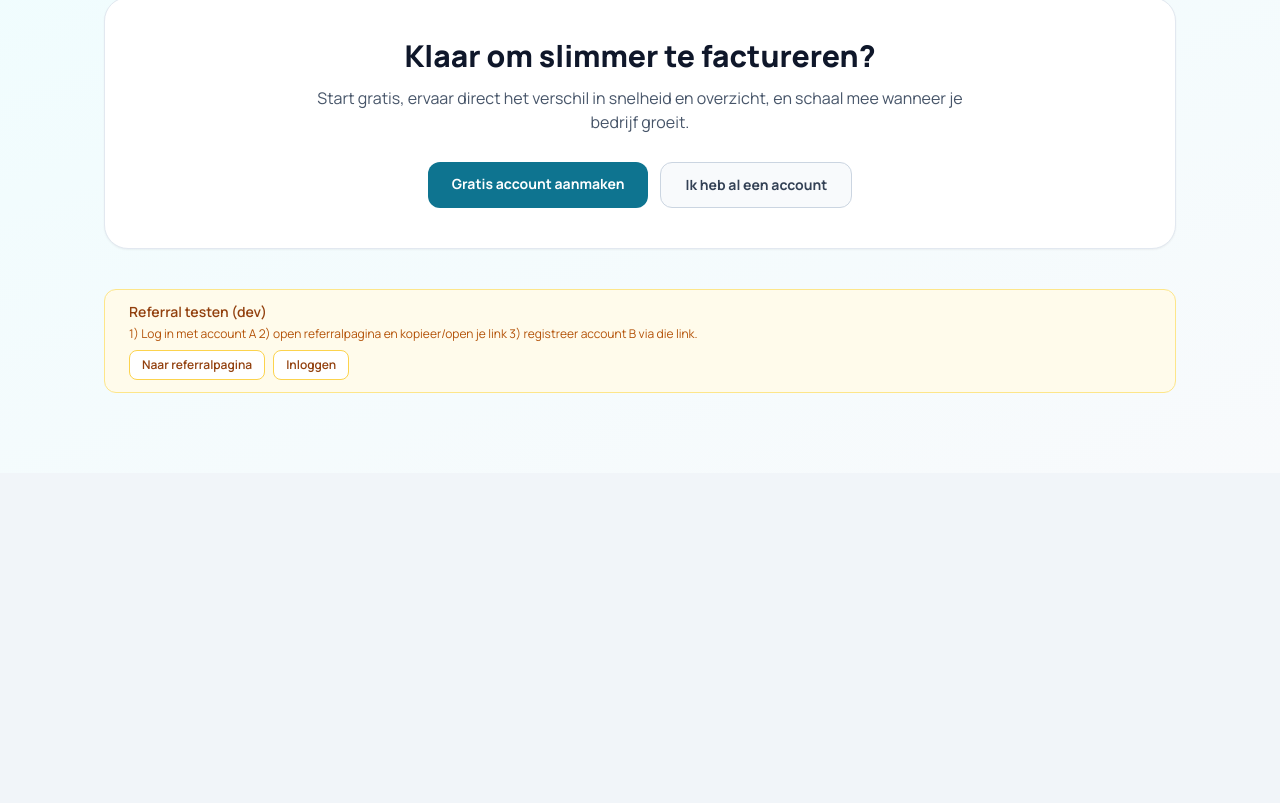
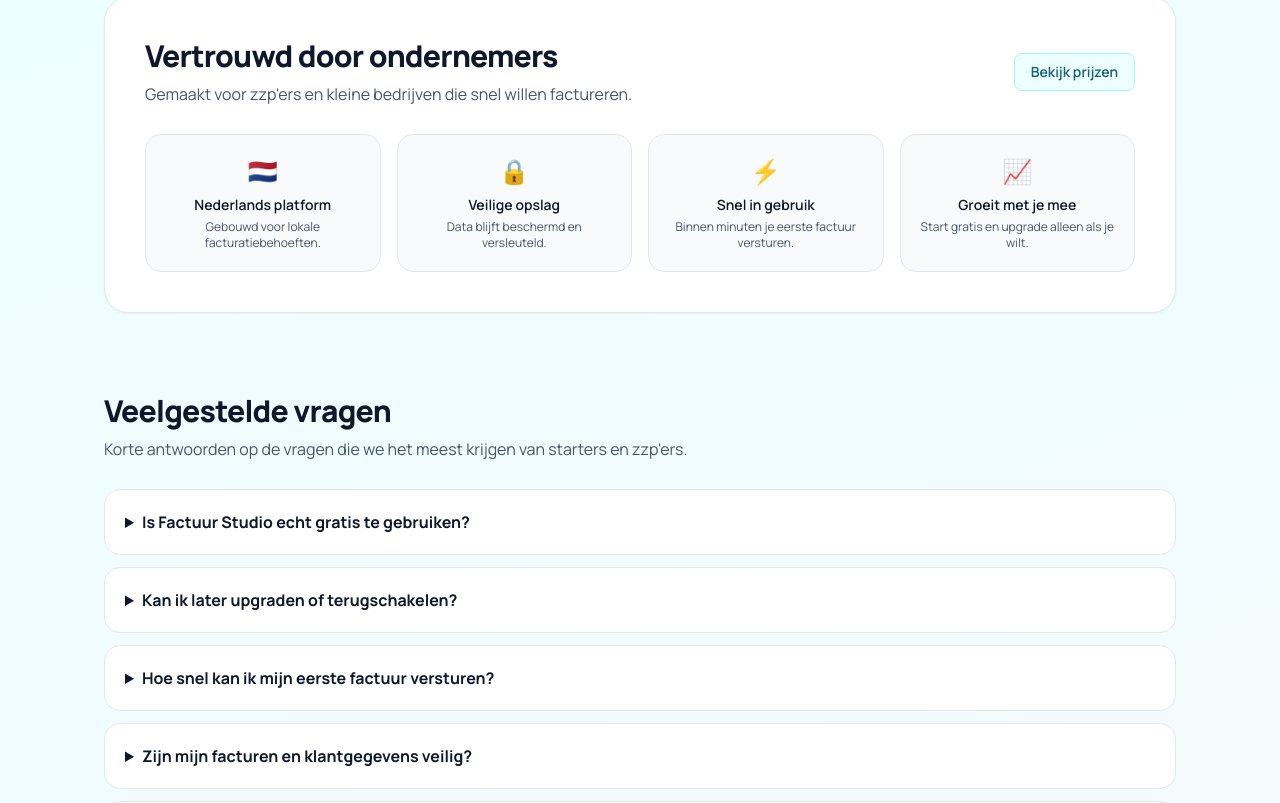
Before and after one commit to rajitovo-ai/factuurstudio, a React (Vite) app: page / in a window 1280 px wide. Shown: the part 1733-2536 px from the top of the page. Before the commit the page ends 2206 px from the top, so only its background shows below. Built offline with nearby package versions, Linux system fonts and the light colour scheme; no server answers.

Commit message:
feat: add trust badges and FAQ sections to landing page

```diff
--- a/src/pages/LandingPage.tsx
+++ b/src/pages/LandingPage.tsx
@@ -221,6 +221,100 @@
           </div>
         </section>
 
+        <section className="mt-20 rounded-3xl border border-slate-200 bg-white p-8 shadow-sm sm:p-10">
+          <div className="flex flex-wrap items-center justify-between gap-4">
+            <div>
+              <h2 className="text-2xl font-extrabold tracking-tight text-slate-900 sm:text-3xl">
+                Vertrouwd door ondernemers
+              </h2>
+              <p className="mt-2 text-slate-600">Gemaakt voor zzp'ers en kleine bedrijven die snel willen factureren.</p>
+            </div>
+            <Link
+              to="/pricing"
+              className="rounded-lg border border-cyan-200 bg-cyan-50 px-4 py-2 text-sm font-semibold text-cyan-800 hover:bg-cyan-100"
+            >
+              Bekijk prijzen
+            </Link>
+          </div>
+
+          <div className="mt-7 grid gap-4 sm:grid-cols-2 lg:grid-cols-4">
+            <div className="rounded-2xl border border-slate-200 bg-slate-50 px-4 py-5 text-center">
+              <p className="text-2xl">🇳🇱</p>
+              <p className="mt-2 text-sm font-semibold text-slate-900">Nederlands platform</p>
+              <p className="mt-1 text-xs text-slate-600">Gebouwd voor lokale facturatiebehoeften.</p>
+            </div>
+            <div className="rounded-2xl border border-slate-200 bg-slate-50 px-4 py-5 text-center">
+              <p className="text-2xl">🔒</p>
+              <p className="mt-2 text-sm font-semibold text-slate-900">Veilige opslag</p>
+              <p className="mt-1 text-xs text-slate-600">Data blijft beschermd en versleuteld.</p>
+            </div>
+            <div className="rounded-2xl border border-slate-200 bg-slate-50 px-4 py-5 text-center">
+              <p className="text-2xl">⚡</p>
+              <p className="mt-2 text-sm font-semibold text-slate-900">Snel in gebruik</p>
+              <p className="mt-1 text-xs text-slate-600">Binnen minuten je eerste factuur versturen.</p>
+            </div>
+            <div className="rounded-2xl border border-slate-200 bg-slate-50 px-4 py-5 text-center">
+              <p className="text-2xl">📈</p>
+              <p className="mt-2 text-sm font-semibold text-slate-900">Groeit met je mee</p>
+              <p className="mt-1 text-xs text-slate-600">Start gratis en upgrade alleen als je wilt.</p>
+            </div>
+          </div>
+        </section>
+
+        <section className="mt-20">
+          <h2 className="text-2xl font-extrabold tracking-tight text-slate-900 sm:text-3xl">Veelgestelde vragen</h2>
+          <p className="mt-2 max-w-2xl text-slate-600">
+            Korte antwoorden op de vragen die we het meest krijgen van starters en zzp'ers.
+          </p>
+
+          <div className="mt-7 space-y-3">
+            <details className="rounded-2xl border border-slate-200 bg-white p-5">
+              <summary className="cursor-pointer text-sm font-bold text-slate-900 sm:text-base">
+                Is Factuur Studio echt gratis te gebruiken?
+              </summary>
+              <p className="mt-2 text-sm leading-relaxed text-slate-600">
+                Ja. Je kunt starten met het Free-plan zonder creditcard. Je betaalt pas zodra je kiest voor Pro.
+              </p>
+            </details>
+
+            <details className="rounded-2xl border border-slate-200 bg-white p-5">
+              <summary className="cursor-pointer text-sm font-bold text-slate-900 sm:text-base">
+                Kan ik later upgraden of terugschakelen?
+              </summary>
+              <p className="mt-2 text-sm leading-relaxed text-slate-600">
+                Zeker. Je kunt op elk moment upgraden naar Pro of later weer terug naar Free.
+              </p>
+            </details>
+
+            <details className="rounded-2xl border border-slate-200 bg-white p-5">
+              <summary className="cursor-pointer text-sm font-bold text-slate-900 sm:text-base">
+                Hoe snel kan ik mijn eerste factuur versturen?
+              </summary>
+              <p className="mt-2 text-sm leading-relaxed text-slate-600">
+                Meestal binnen enkele minuten. Vul je profiel aan, voeg een klant toe en maak direct je eerste factuur.
+              </p>
+            </details>
+
+            <details className="rounded-2xl border border-slate-200 bg-white p-5">
+              <summary className="cursor-pointer text-sm font-bold text-slate-900 sm:text-base">
+                Zijn mijn facturen en klantgegevens veilig?
+              </summary>
+              <p className="mt-2 text-sm leading-relaxed text-slate-600">
+                Ja. Gegevens worden veilig opgeslagen en alleen gebruikt voor jouw facturatieproces.
+              </p>
+            </details>
+
+            <details className="rounded-2xl border border-slate-200 bg-white p-5">
+              <summary className="cursor-pointer text-sm font-bold text-slate-900 sm:text-base">
+                Werkt dit ook op mobiel?
+              </summary>
+              <p className="mt-2 text-sm leading-relaxed text-slate-600">
+                Ja, de interface is responsive en werkt op desktop, tablet en mobiel.
+              </p>
+            </details>
+          </div>
+        </section>
+
         <section className="mt-20 rounded-3xl border border-slate-200 bg-white p-8 text-center shadow-sm sm:p-10">
           <h2 className="text-2xl font-extrabold text-slate-900 sm:text-3xl">Klaar om slimmer te factureren?</h2>
           <p className="mx-auto mt-3 max-w-2xl text-slate-600">
```
